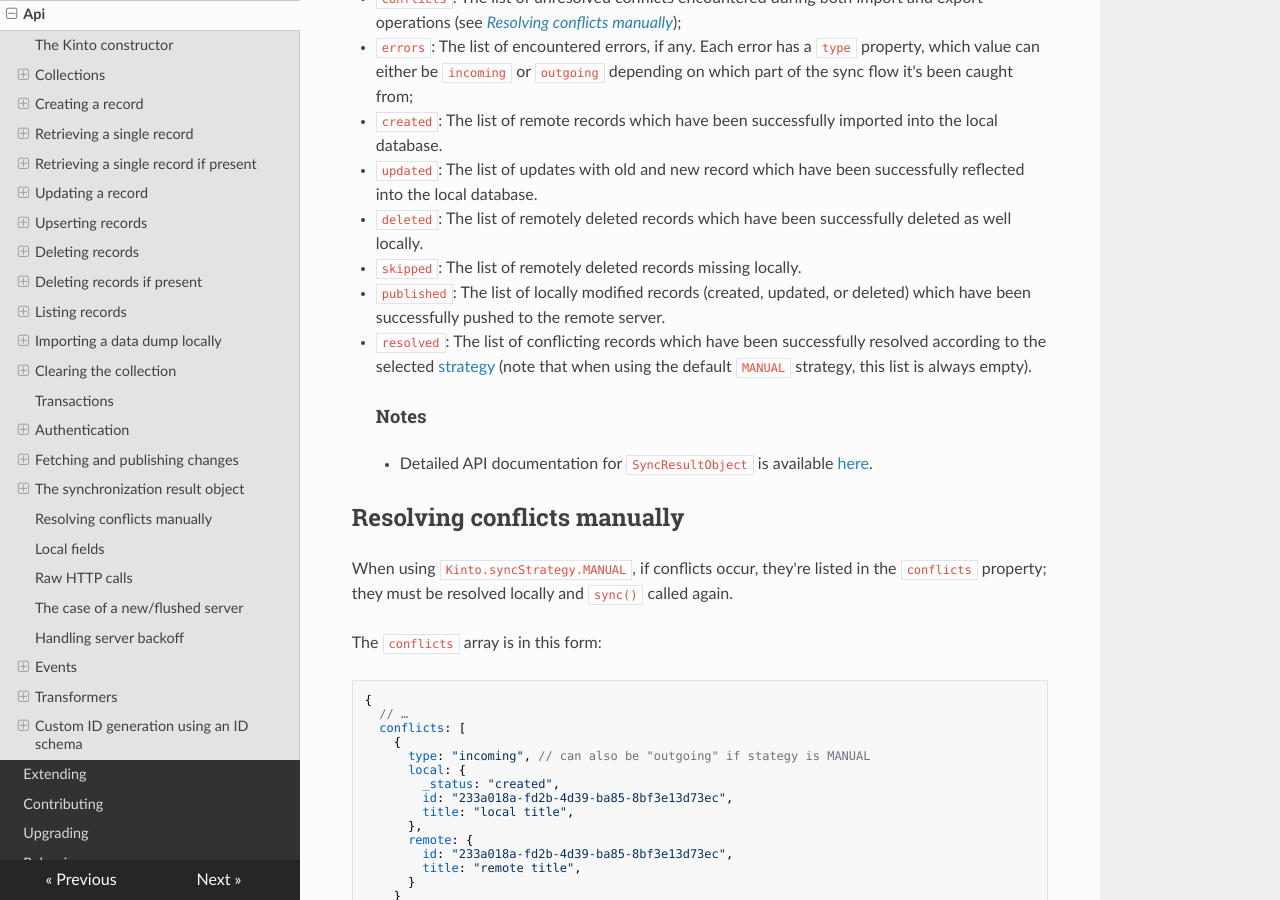
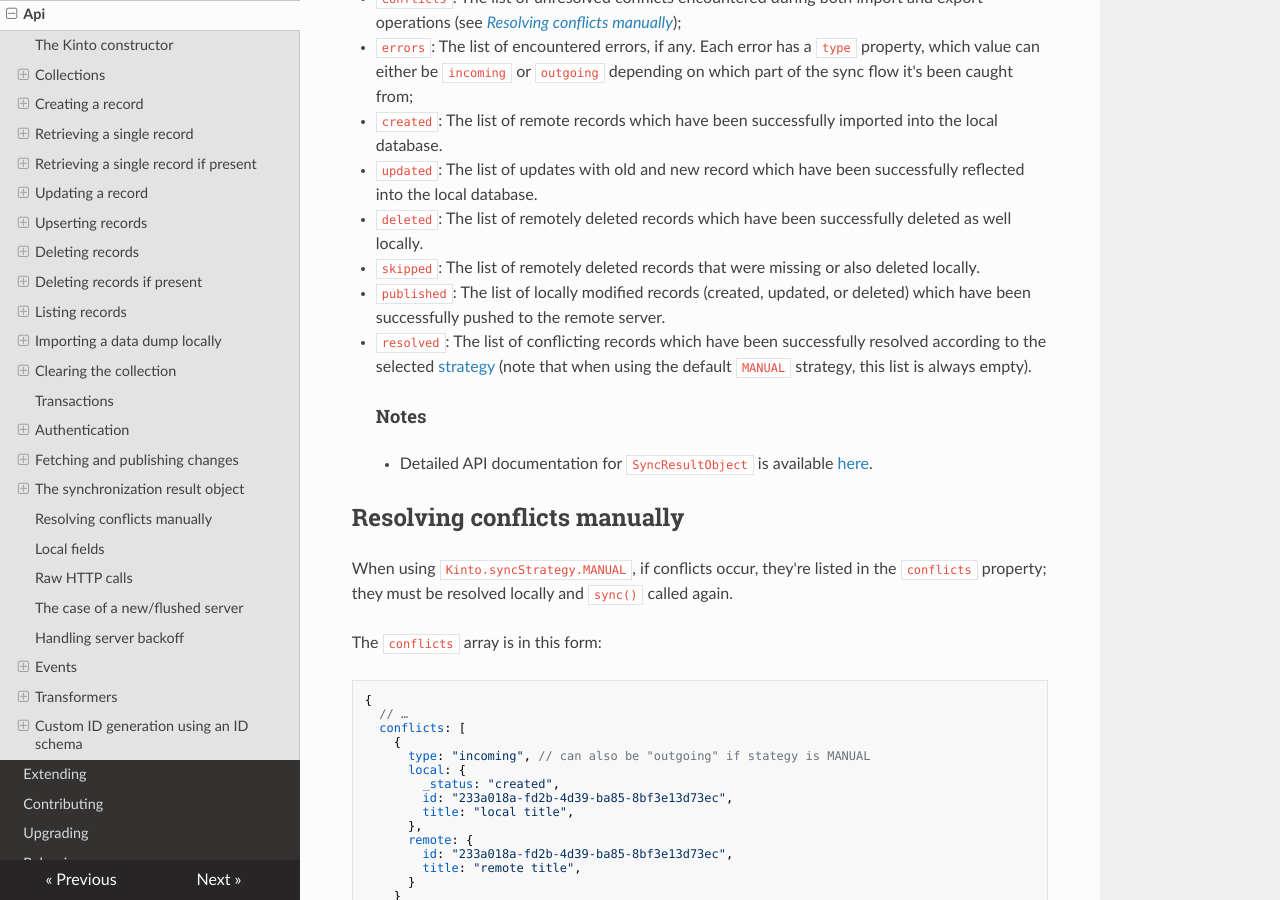
Before and after one commit to Kinto/kinto.js, an MkDocs documentation site: the page built from docs/api.md, in a window 1280 px wide and 900 px high, scrolled down 12876 px. Built offline with MkDocs 1.6.1, drawn with Linux system fonts in a browser that asks for light colours; nearby versions of some CDN libraries; old or Windows-style settings are respelled for this version of MkDocs.

Commit message:
Adjust docs about skipped attribute

```diff
--- a/docs/api.md
+++ b/docs/api.md
@@ -590,7 +590,7 @@ The synchronization result object exposes the following properties:
 - `created`:   The list of remote records which have been successfully imported into the local database.
 - `updated`:   The list of updates with old and new record which have been successfully reflected into the local database.
 - `deleted`:   The list of remotely deleted records which have been successfully deleted as well locally.
-- `skipped`:   The list of remotely deleted records missing locally.
+- `skipped`:   The list of remotely deleted records that were missing or also deleted locally.
 - `published`: The list of locally modified records (created, updated, or deleted) which have been successfully pushed to the remote server.
 - `resolved`:  The list of conflicting records which have been successfully resolved according to the selected [strategy](#synchronization-strategies) (note that when using the default `MANUAL` strategy, this list is always empty).
 
```
Also changed, not shown: docs/tutorial.md (+1 -1 lines).
